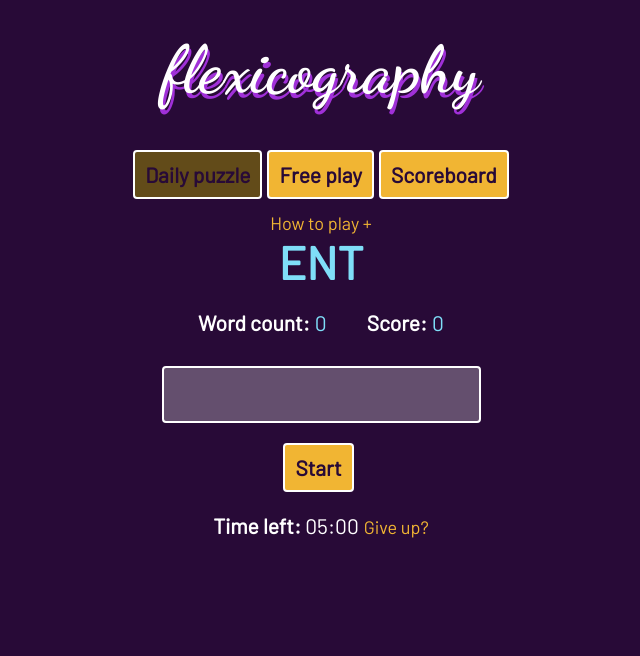
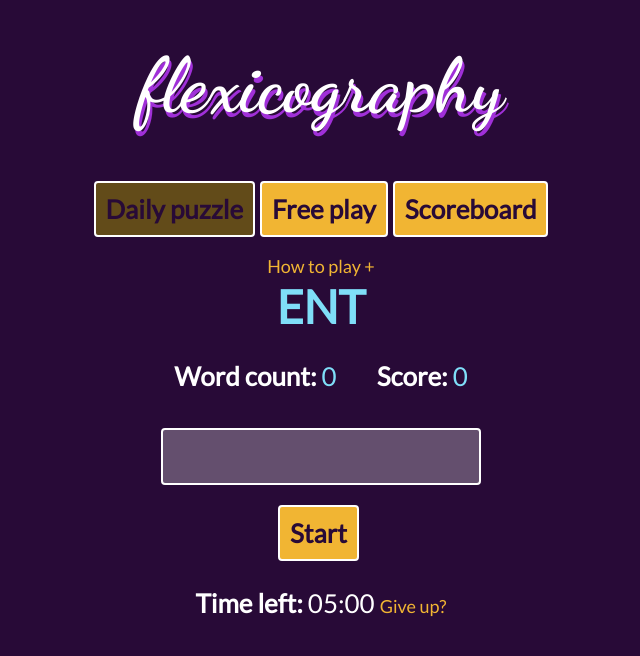
Before and after one commit to yunashin/flexicography, a React (Create React App) app: page / in a window 1280 px wide. Shown: the top 656 px of the page, without its empty margins (319-959 px from the left). Built offline with nearby package versions, Linux system fonts and the light colour scheme.

Commit message:
update font

```diff
--- a/public/index.html
+++ b/public/index.html
@@ -5,7 +5,7 @@
     <link rel="preconnect" href="https://fonts.googleapis.com" />
     <link rel="preconnect" href="https://fonts.gstatic.com" crossorigin />
     <link
-      href="https://fonts.googleapis.com/css2?family=Barlow&family=Dancing+Script:wght@700&display=swap"
+      href="https://fonts.googleapis.com/css2?family=Dancing+Script:wght@700&family=Lato&display=swap"
       rel="stylesheet"
     />
     <link rel="icon" href="%PUBLIC_URL%/favicon.ico" />
--- a/src/App.css
+++ b/src/App.css
@@ -2,8 +2,8 @@
   --BACKGROUND: #280a37;
   --BUTTON: #f1b533;
   --COLUMBIA: #7fdef8;
-  --FONT: "Barlow", sans-serif;
-  --BODY_FONT_SIZE: calc(5px + 2vmin);
+  --FONT: "Lato", sans-serif;
+  --BODY_FONT_SIZE: calc(10px + 2vmin);
 }
 
 .app {
@@ -17,9 +17,9 @@
   flex-direction: column;
   align-items: center;
   font-family: "Dancing Script", cursive;
-  font-size: calc(50px + 2vmin);
+  font-size: calc(60px + 2vmin);
   text-shadow: #a030d8 2px 5px;
-  margin: 30px 0px;
+  margin: 40px 0px;
   color: white;
 }
 
@@ -69,7 +69,7 @@
     flex-direction: column;
     align-items: center;
     justify-content: center;
-    font-size: calc(10px + 2vmin);
+    font-size: var(--BODY_FONT_SIZE);
     color: white;
   }
 }
@@ -180,7 +180,7 @@
     border-radius: 4px;
     color: var(--BACKGROUND);
     font-family: var(--FONT);
-    font-size: var(--BODY_FONT_SIZE);
+    font-size: calc(5px + 2vmin);
     font-weight: 600;
     padding: 8px;
     margin-top: 5px;
--- a/src/index.css
+++ b/src/index.css
@@ -2,7 +2,7 @@
   --BACKGROUND: #280a37;
   --BUTTON: #f1b533;
   --COLUMBIA: #7fdef8;
-  --FONT: "Barlow", sans-serif;
+  --FONT: "Lato", sans-serif;
 }
 
 html {
--- a/src/ts/components/Body.tsx
+++ b/src/ts/components/Body.tsx
@@ -12,7 +12,7 @@ const Body = () => {
   const isFreePlay = content === "freePlay";
   const isScoreboard = content === "scoreboard";
 
-  const { clearFoundWords } = useDataContext();
+  const { clearFoundWords, setScore, setWordCount } = useDataContext();
 
   return (
     <div className="app-body">
@@ -33,6 +33,8 @@ const Body = () => {
             onClick={() => {
               setContent("freePlay");
               clearFoundWords();
+              setWordCount(0);
+              setScore(0);
             }}
           >
             Free play
```
